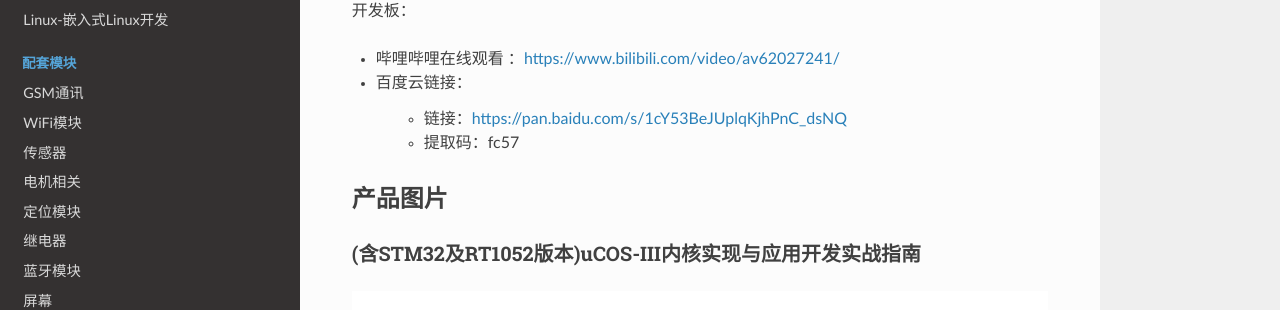
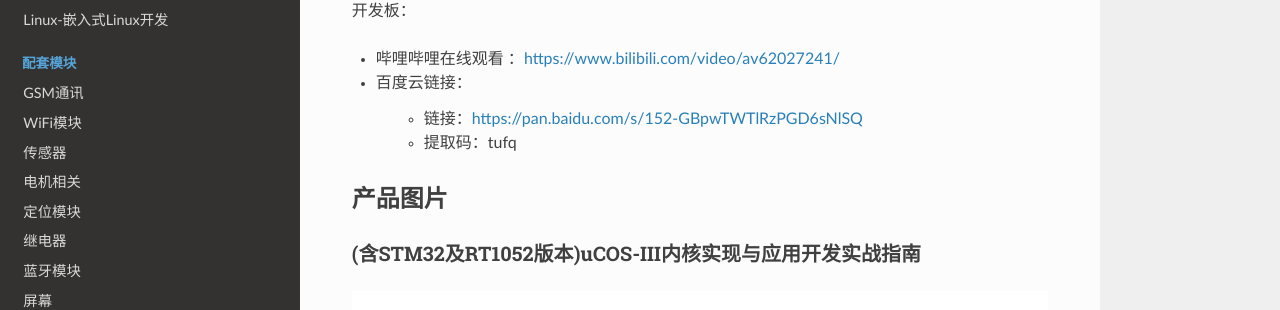
Before and after one commit to Embedfire/ebf_products, a Sphinx documentation site: the page built from documentation/tutorial/ebf_ucos_tutorial.rst, in a window 1280 px wide and 900 px high, scrolled down 379 px. Shown: the part 149-459 px from the top of the window. Built offline with Sphinx 7.4.7 and the Read the Docs theme 2.0.0, drawn with Linux system fonts in a browser that asks for light colours; pages that are not in the unit, such as notebooks, are missing from menus.

```diff
--- a/documentation/tutorial/ebf_ucos_tutorial.rst
+++ b/documentation/tutorial/ebf_ucos_tutorial.rst
@@ -25,8 +25,9 @@
 
 - 百度云链接：
 
-    * 链接：https://pan.baidu.com/s/1cY53BeJUplqKjhPnC_dsNQ
-    * 提取码：fc57
+    * 链接：https://pan.baidu.com/s/152-GBpwTWTlRzPGD6sNlSQ
+
+    * 提取码：tufq
 
 产品图片
 --------
```
